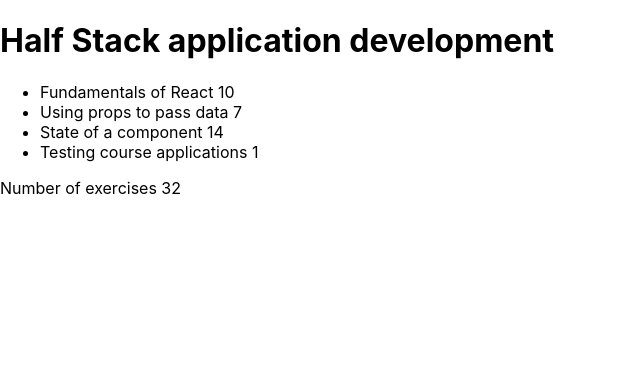
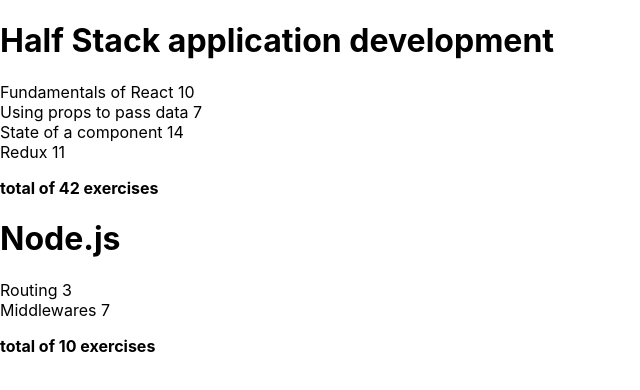
Before and after one commit to 1Maria/part1exercises, a React (Create React App) app: page / in a window 1280 px wide. Shown: the top 390 px of the page, without its empty margins (0-640 px from the left). Built offline with nearby package versions, Linux system fonts and the light colour scheme; the HTML template or start-up script is replaced by a standard one.

Commit message:
Extend application to allow for an arbitrary number of courses

```diff
--- a/src/App.js
+++ b/src/App.js
@@ -2,7 +2,8 @@
 import Course from './components/Course';
 
 const App = () => {
-  const course = {
+  const courses = [
+    {
       id: 1,
       name: 'Half Stack application development',
       parts: [
@@ -23,13 +24,36 @@
         },
         {
           id: 4,
-        name: 'Testing course applications',
-        exercises: 1
+          name: 'Redux',
+          exercises: 11
+        }
+      ]
+    },
+    {
+      id: 2,
+      name: 'Node.js',
+      parts: [
+        {
+          id: 1,
+          name: 'Routing',
+          exercises: 3
+        },
+        {
+          id: 2,
+          name: 'Middlewares',
+          exercises: 7
         }
       ]
     }
+  ]
 
-  return <Course course={course} />
+  return (
+    <div>
+      {courses.map(course =>
+      <Course course={course} />
+      )}
+    </div>
+  );
 }
 
 export default App;
--- a/src/components/Course.js
+++ b/src/components/Course.js
@@ -10,18 +10,16 @@
 
 const Part = (props) => {
     return (
-        <li>{props.name} {props.exercises}</li>
+        <div>{props.name} {props.exercises}</div>
     )
 }
 
 const Content = (props) => {
     return (
       <div>
-        <ul>
-            {props.course.parts.map(part =>
-                <Part key={part.id} name={part.name} exercises={part.exercises} />
-            )}
-        </ul>
+        {props.course.parts.map(part =>
+            <Part key={part.id} name={part.name} exercises={part.exercises} />
+        )}
       </div>
     )
 }
@@ -32,7 +30,7 @@
     }, 0);
     return (
       <div>
-        <p>Number of exercises {totalExercises}</p>
+        <p><b>total of {totalExercises} exercises</b></p>
       </div>
     )
 }
```
Lines whose indentation alone changed are shown as unchanged.
